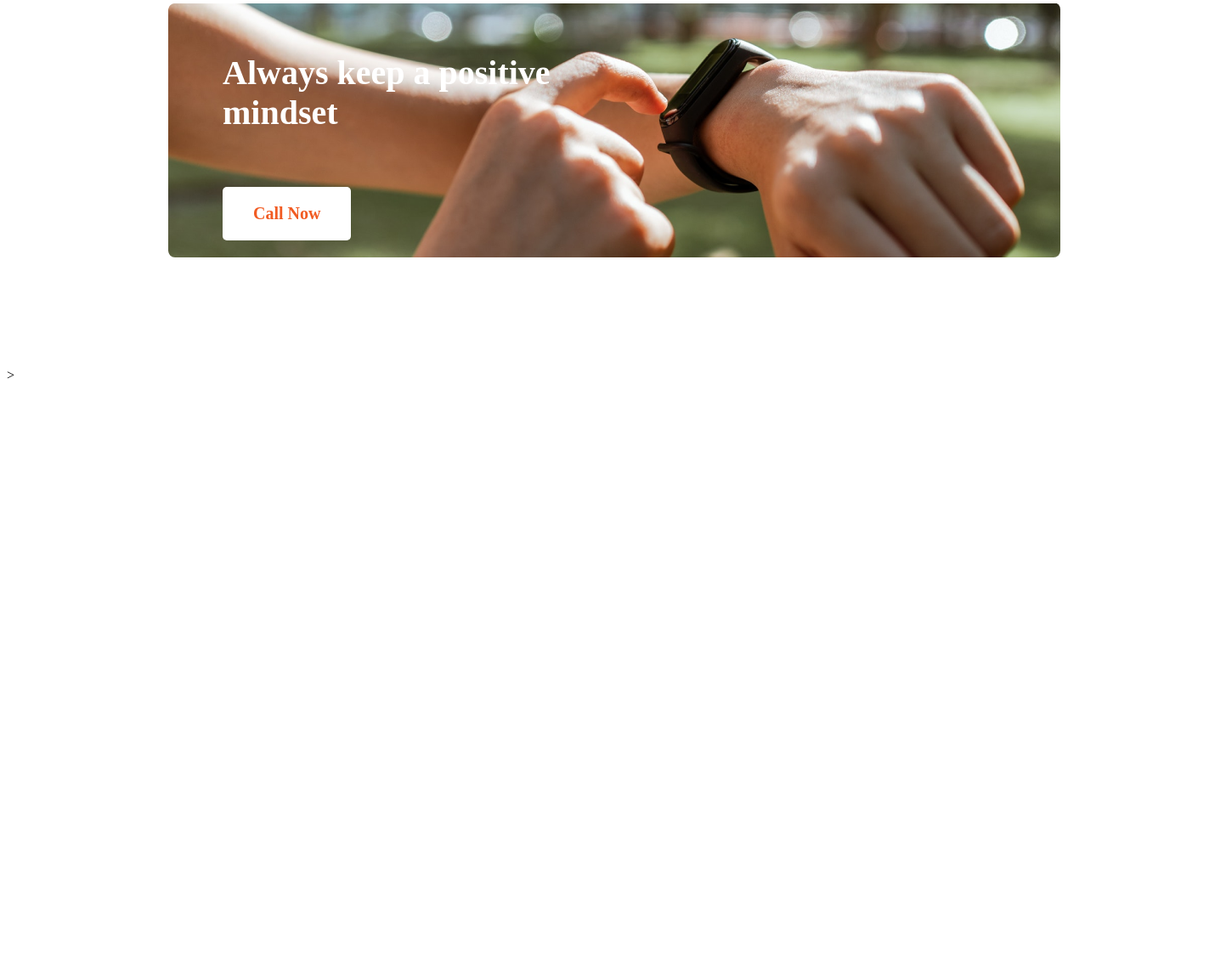
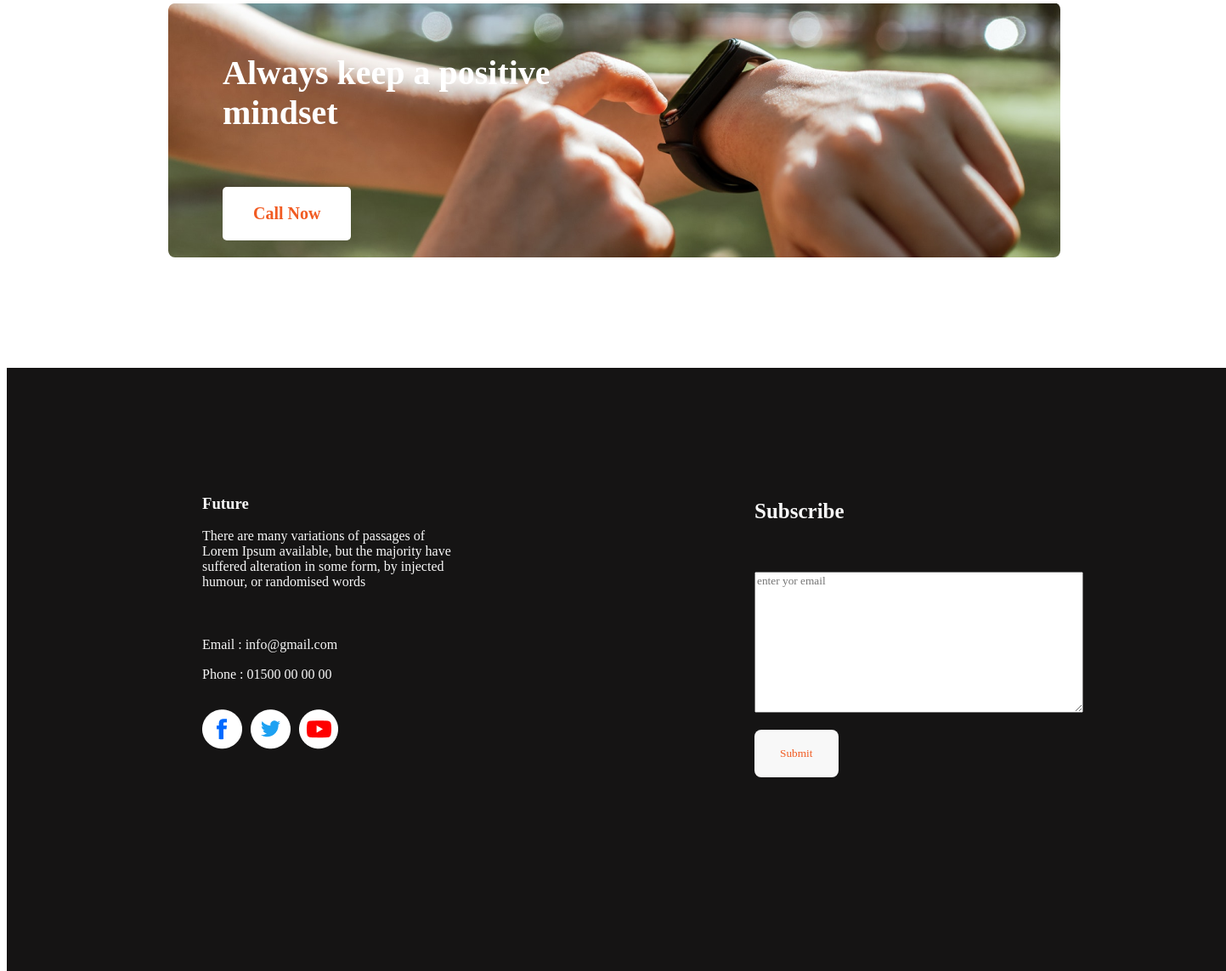
Before and after one commit to J1lap1/new-year-new-me, a plain HTML site: page index.html in a window 1280 px wide. Shown: the part 2146-3289 px from the top of the page at 85% size, 1443 px wide, since content can reach past the window. Before the commit the page ends 2605 px from the top, so only its background shows below. Drawn offline with Linux system fonts and the light colour scheme.

Commit message:
footer added

```diff
--- a/index.html
+++ b/index.html
@@ -89,6 +89,31 @@
 <button class="call-now">
 Call Now
 </button>
-</section>>
+</section>
+<footer class="footer">
+    <section class="footer-section-one">
+    <h3 >Future</h3>
+    <p class="footer-para-one">
+        There are many variations of passages of Lorem Ipsum available, but the majority have suffered alteration in some form, by injected humour, or randomised words
+    </p>
+    <div class="email">
+        Email : info@gmail.com
+    </div>
+    <div class="phone">
+        Phone : 01500 00 00 00
+    </div>
+    <div class="socials">
+        <img src="/images/icons/fb.png" alt=""><img src="/images/icons/twitter.png" alt=""><img src="/images/icons/youtube.png" alt="">
+    </div>
+    </section>
+    <section class="footer-section-two">
+<h3 class="subscribe">Subscribe</h3>
+<form action="">
+    <textarea name="" id="" cols="50" rows="10" placeholder="enter yor email"></textarea>
+    <div>
+    <input class="subscribe-btn" type="submit" value="Submit">
+</form>
+    </section>
+</footer>
 </body>
 </html>
--- a/styles/styles.css
+++ b/styles/styles.css
@@ -105,10 +105,9 @@ background-position: center
 height: 300px;
 margin-bottom: 130px;
 border-radius: 8px;
-
 }
 .contact p{
-    font-weight: 700;
+font-weight: 700;
 font-size: 40px;
 color: #FFFFFF;
 width: 459px;
@@ -125,3 +124,45 @@ font-weight: 600;
 font-size: 20px;
 color: #F15B22;
 }
+.footer{
+    background-color: #151414;
+    width: 975px;
+height: 577px;
+display: flex;
+gap: 350px;
+color: #F8F8F8;
+padding: 130px 230px;
+}
+.footer-para-one{
+    width: 300px;
+height: 87px;
+}
+.future{
+    font-weight: 700;
+font-size: 45px;
+}
+.socials{
+    padding-top: 32px;
+}
+.socials img{
+    margin-right: 10px;
+}
+.email{
+    padding-top: 25px;
+}
+.phone{
+    padding-top: 17px;
+}
+.subscribe{
+    font-weight: 600;
+font-size: 25px;
+padding-bottom: 32px;
+}
+.subscribe-btn{
+    border: 0;
+    padding: 20px 30px;
+    color: #F15B22;
+    background-color: #F8F8F8;
+    border-radius: 8px;
+    margin-top: 16px;
+}
```
